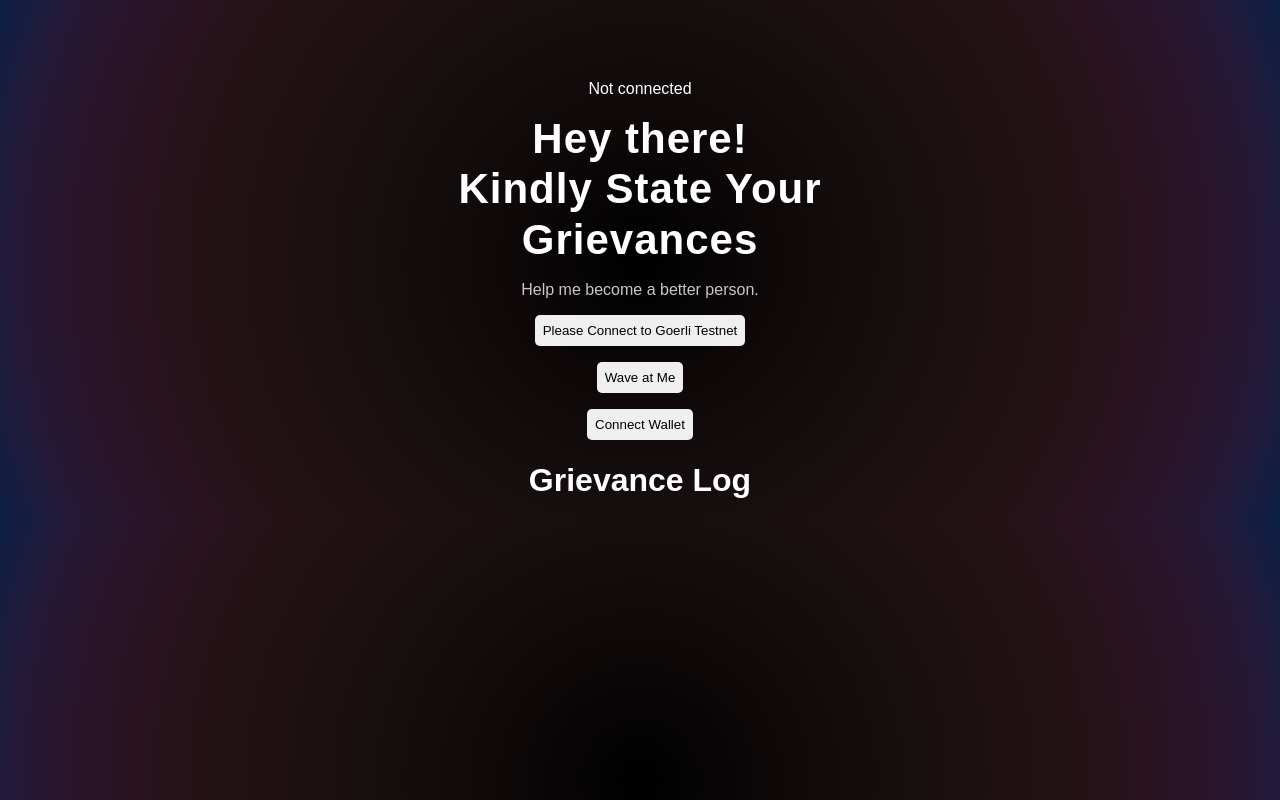
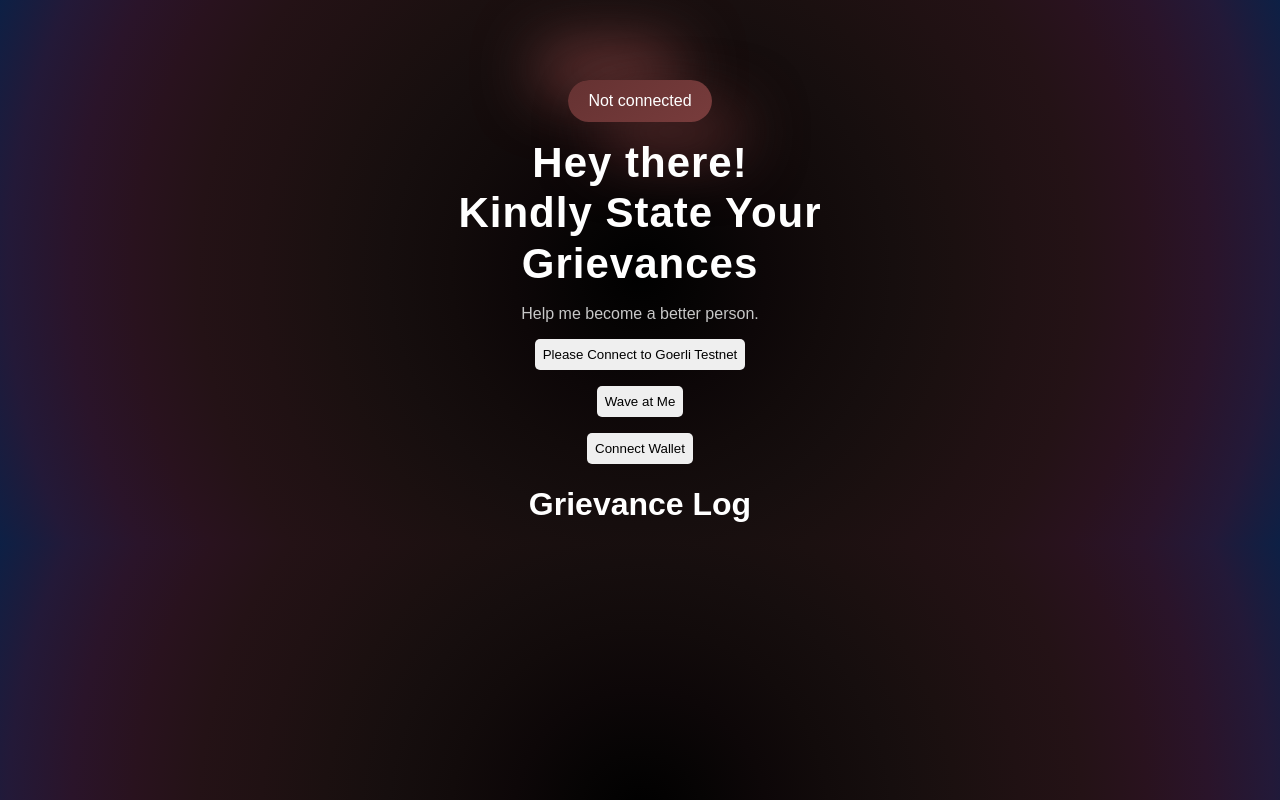
Before and after one commit to NemesisLW/Waves-Portal, a React (Vite) app in the folder client/: page / in a window 1280 px wide. Built offline with nearby package versions, Linux system fonts and the light colour scheme.

Commit message:
Added CSS for wallet address.

```diff
--- a/client/src/App.css
+++ b/client/src/App.css
@@ -15,6 +15,14 @@
   width: 600px;
   position: relative;
   align-items: center;
+}
+
+.wallet {
+  border-radius: 68px;
+  padding: 12px 20px;
+  background: linear-gradient(145deg, #653232, #783c3c);
+  box-shadow:  31px 31px 63px #5e2f2f,
+               -31px -31px 63px #824141;
 }
 
 .messageContainer {
```
